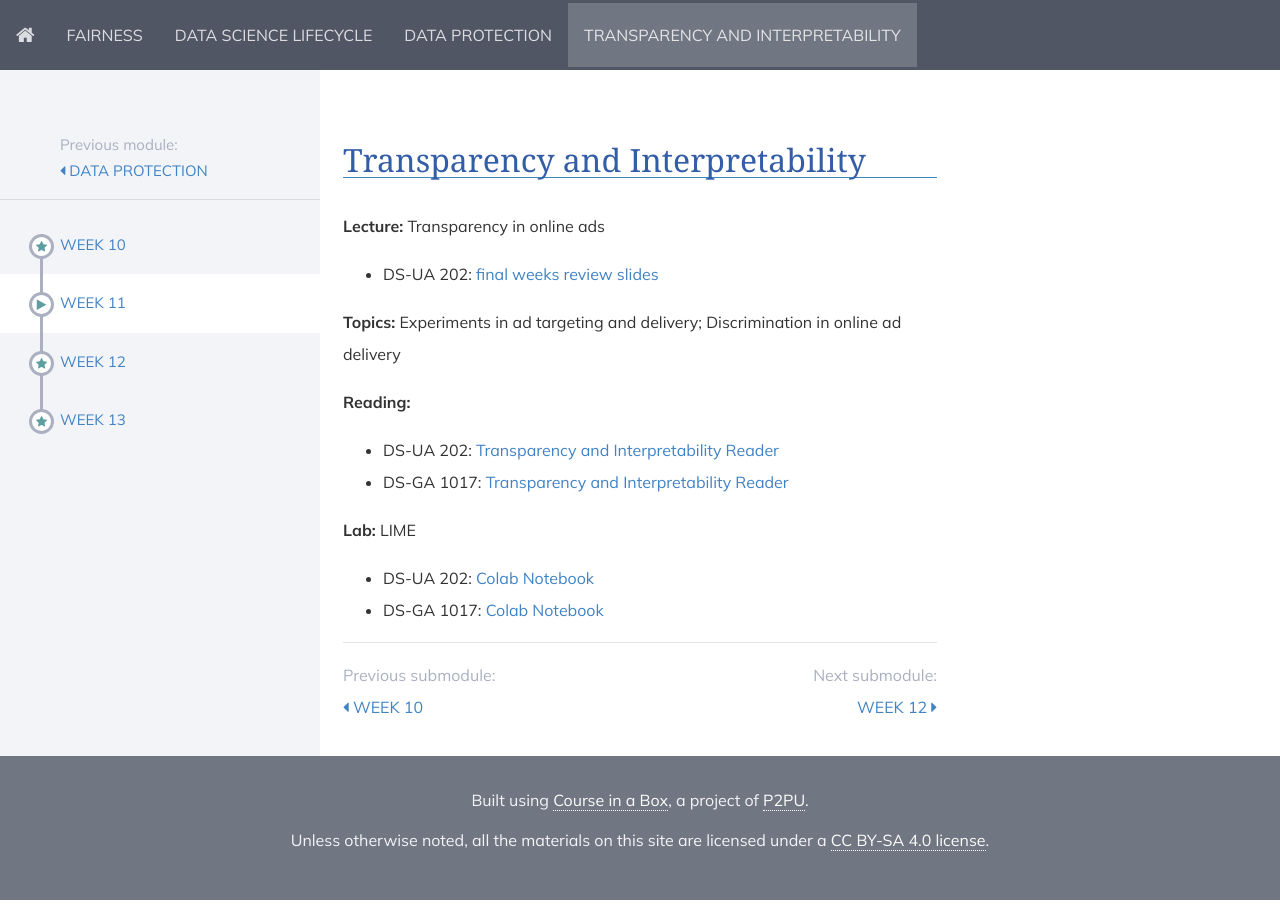
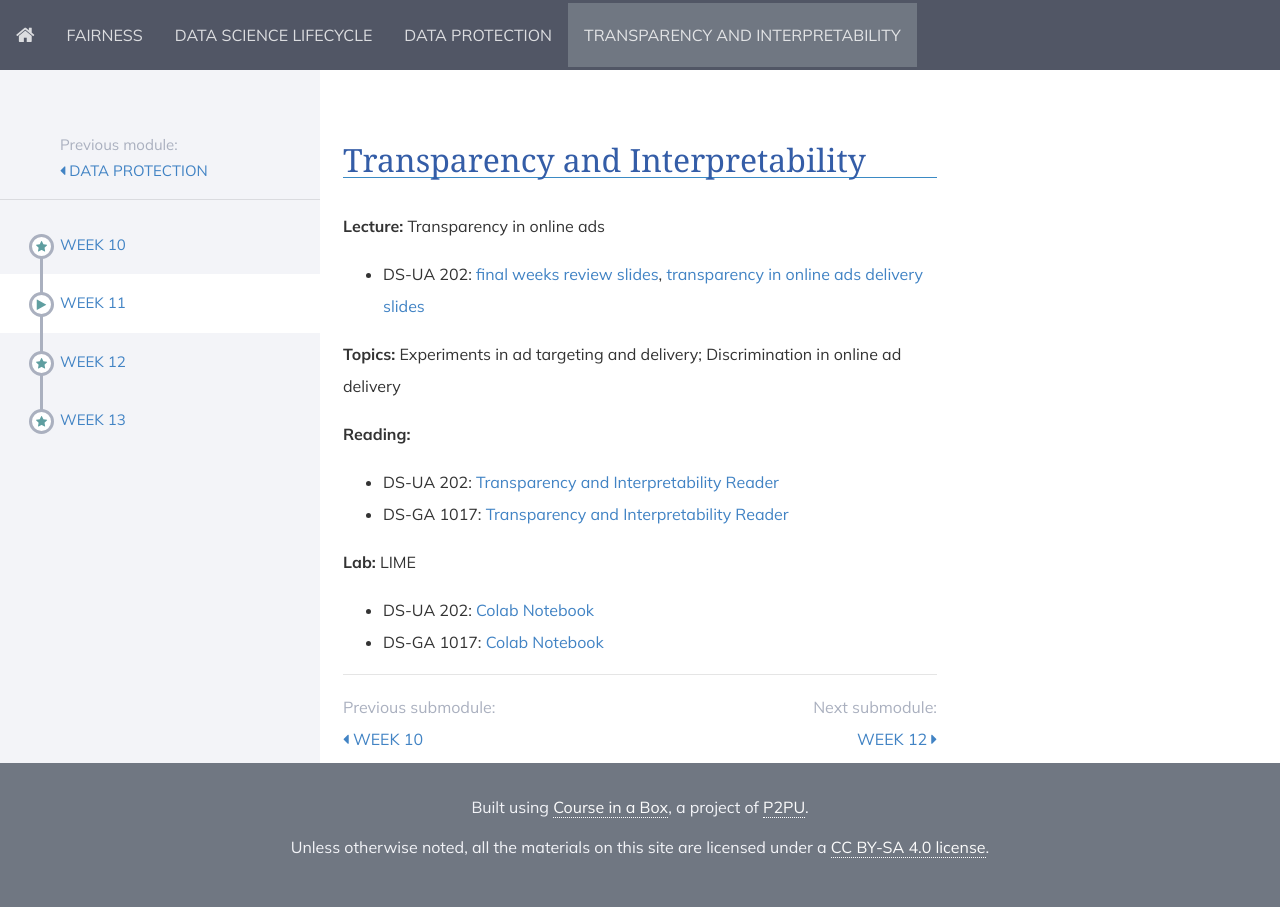
Before and after one commit to DataResponsibly/rds24, a Jekyll site: the page built from modules/transparency_and_interpretability/_posts/2000-01-02-week11.md, in a window 1280 px wide. Built offline with Jekyll 4.4.1, drawn with Linux system fonts in a browser that asks for light colours; nearby versions of some CDN libraries.

Commit message:
Upload transparency in online ads slides

```diff
--- a/modules/transparency_and_interpretability/_posts/2000-01-02-week11.md
+++ b/modules/transparency_and_interpretability/_posts/2000-01-02-week11.md
@@ -6,7 +6,7 @@ title: Week 11
 
 **Lecture:** Transparency in online ads
 
-* DS-UA 202: [final weeks review slides](../../../assets/11_final_weeks_202.pdf)
+* DS-UA 202: [final weeks review slides](../../../assets/11_final_weeks_202.pdf), [transparency in online ads delivery slides](../../../assets/12_transparency_ads.pdf)
 
 [//]: * [12 transparency in online ad delivery slides](../../../assets/12_Transparency_Ads.pdf)
 
```
